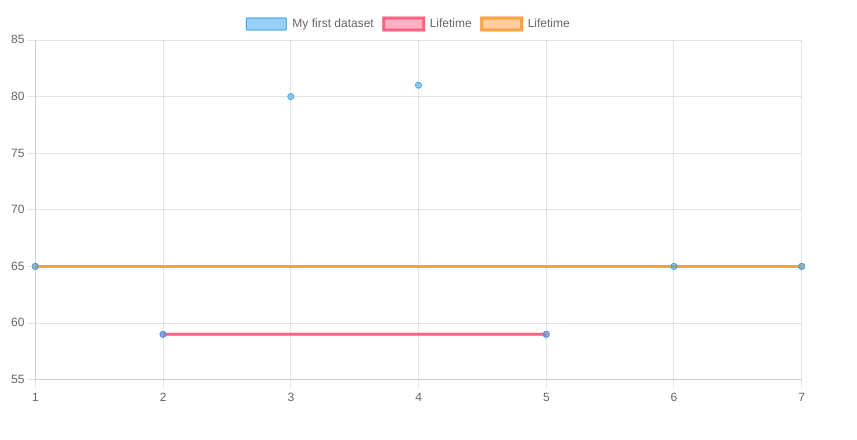
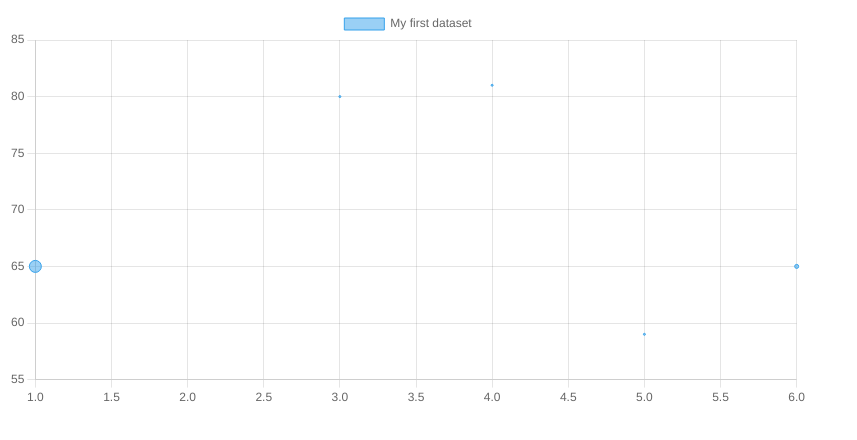
Before and after one commit to gaultier/c, a plain HTML site: page dtrace-alloc-postprocess/poc-chart.html in a window 1280 px wide. Shown: the whole page, without its empty margins (0-857 px from the left). Drawn offline with Linux system fonts and the light colour scheme.

Commit message:
svg custom chart

```diff
--- a/dtrace-alloc-postprocess/poc-chart.html
+++ b/dtrace-alloc-postprocess/poc-chart.html
@@ -24,20 +24,11 @@
         },
         data: {
           datasets: [{
-             type: 'scatter',
+             type: 'bubble',
             label: 'My first dataset',
-             data: [{x:1,y:65}, {x:2, y:59}, {x:3,y:80}, {x:4, y:81}, {x:5, y:59}, {x:6, y:65}, {x:7,y:65}],
+             data: [{x:1,y:65, r:6}, {x:2, y:59, r:0}, {x:3,y:80, r:1}, {x:4, y:81, r:1}, {x:5, y:59, r:1}, {x:6, y:65, r:2}, ],
           },
-          {
-             type: 'line',
-            label: 'Lifetime',
-             data: [{x:2, y:59}, {x:5, y:59}],
-          },
-         {
-             type: 'line',
-            label: 'Lifetime',
-             data: [{x:1, y:65}, {x:7, y:65}],
-          } ],
+       ],
       }
       });
    </script>
```
Also changed, not shown: 1 other file.
